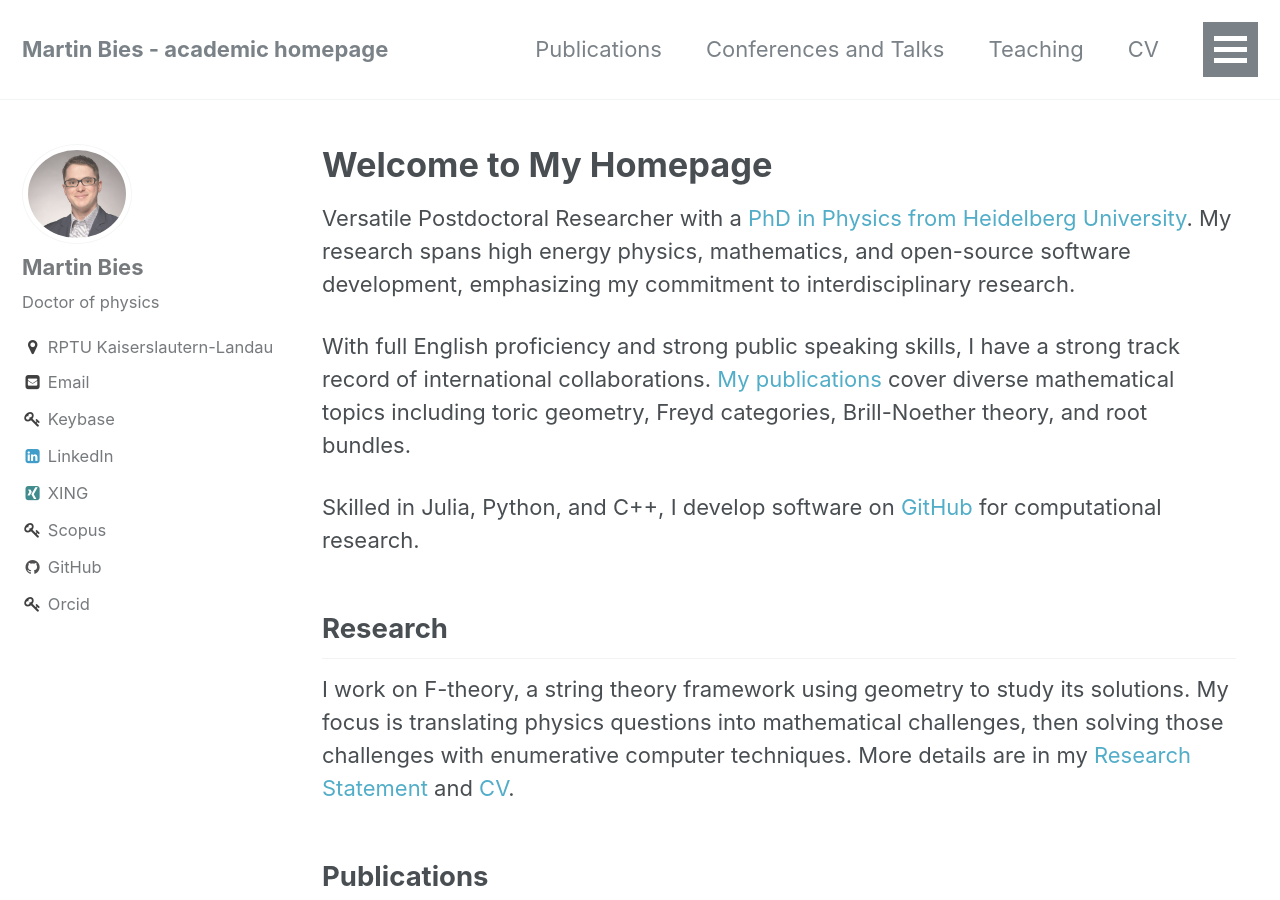
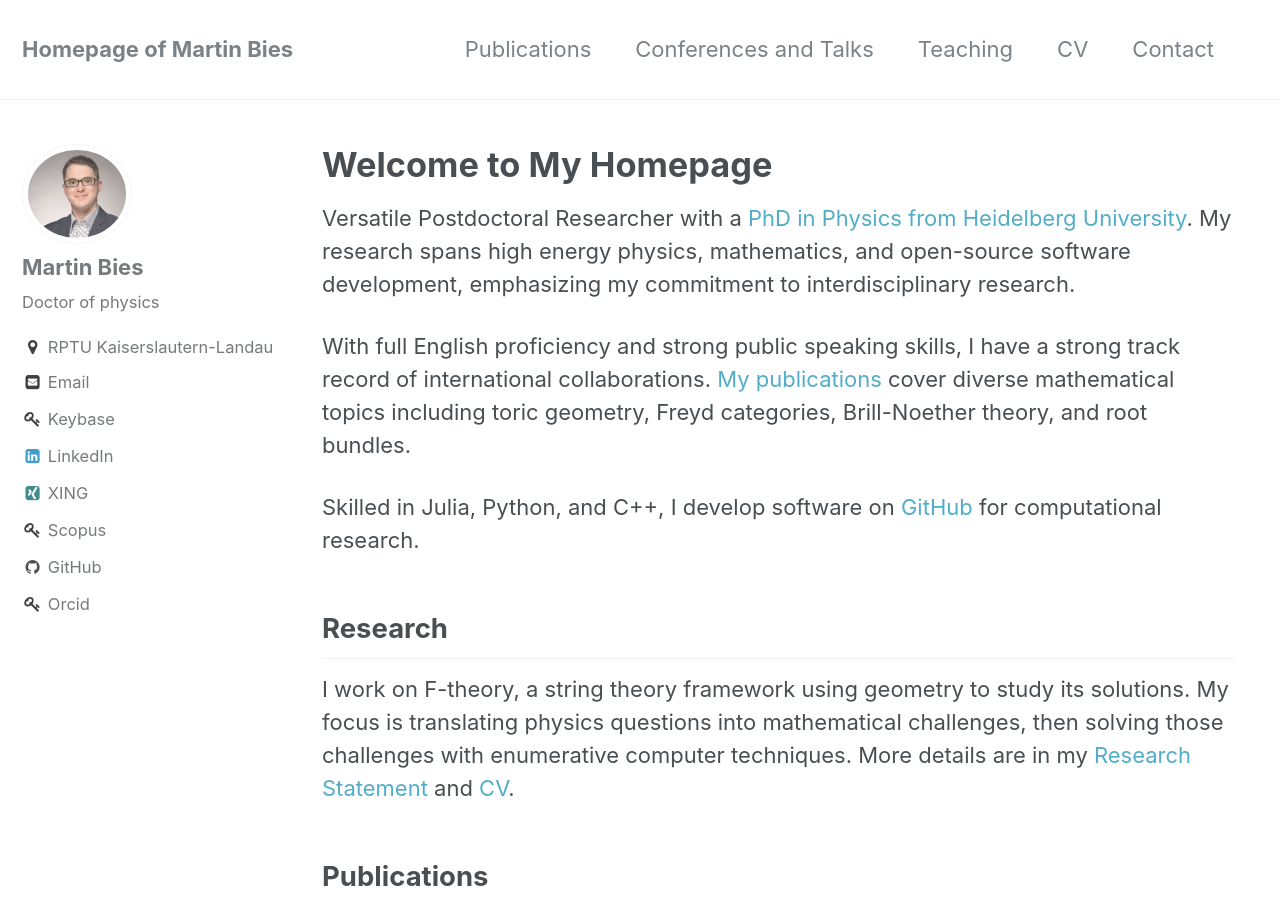
Before and after one commit to MartinBies/MartinBies.github.io, a Jekyll site: the page built from index.md, in a window 1280 px wide and 900 px high. Built offline with Jekyll 4.4.1, drawn with Linux system fonts in a browser that asks for light colours; our own code applies the rules of GitHub Pages for plain Markdown files.

Commit message:
Attempt to change name at the top left of page

```diff
--- a/_config.yml
+++ b/_config.yml
@@ -7,10 +7,10 @@
 
 # Site Settings
 locale                   : "en-US"
-title                    : "Martin Bies - academic homepage"
+title                    : "Homepage of Martin Bies"
 title_separator          : "-"
 name                     : &name "Martin Bies"
-description              : "Martin Bies's academic homepage"
+description              : "Homepage of Martin Bies"
 url                      : "https://MartinBies.github.io"
 baseurl                  : ""
 repository               : "MartinBies/MartinBies.github.io"
```
